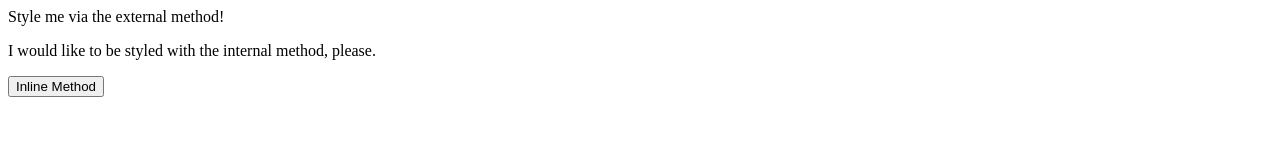
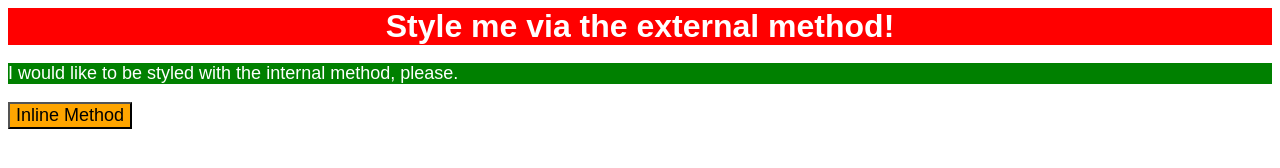
Before and after one commit to spencerberggreen/css_exercises, a plain HTML site: page foundations/01-css-methods/index.html in a window 1280 px wide. Drawn offline with Linux system fonts and the light colour scheme.

Commit message:
updated 01 exercise

```diff
--- a/foundations/01-css-methods/index.html
+++ b/foundations/01-css-methods/index.html
@@ -5,10 +5,21 @@
   <meta http-equiv="X-UA-Compatible" content="IE=edge">
   <meta name="viewport" content="width=device-width, initial-scale=1.0">
   <title>Methods for Adding CSS</title>
+  <link rel="stylesheet" href="styles.css">
+  <style>
+    p {
+      background-color: green;
+      color: white;
+      font-size: 18px;
+      font-family: Arial, Helvetica, sans-serif;
+    }
+  </style>
 </head>
 <body>
   <div>Style me via the external method!</div>
   <p>I would like to be styled with the internal method, please.</p>
-  <button>Inline Method</button>
+  <button style="background-color: orange; font-size: 18px;">
+    Inline Method
+  </button>
 </body>
 </html>
--- /dev/null
+++ b/foundations/01-css-methods/styles.css
@@ -0,0 +1,8 @@
+div {
+    color: white;
+    background-color: red;
+    font-size: 32px;
+    font-weight: bold;
+    text-align: center;
+    font-family: Arial, Helvetica, sans-serif;
+}
```
